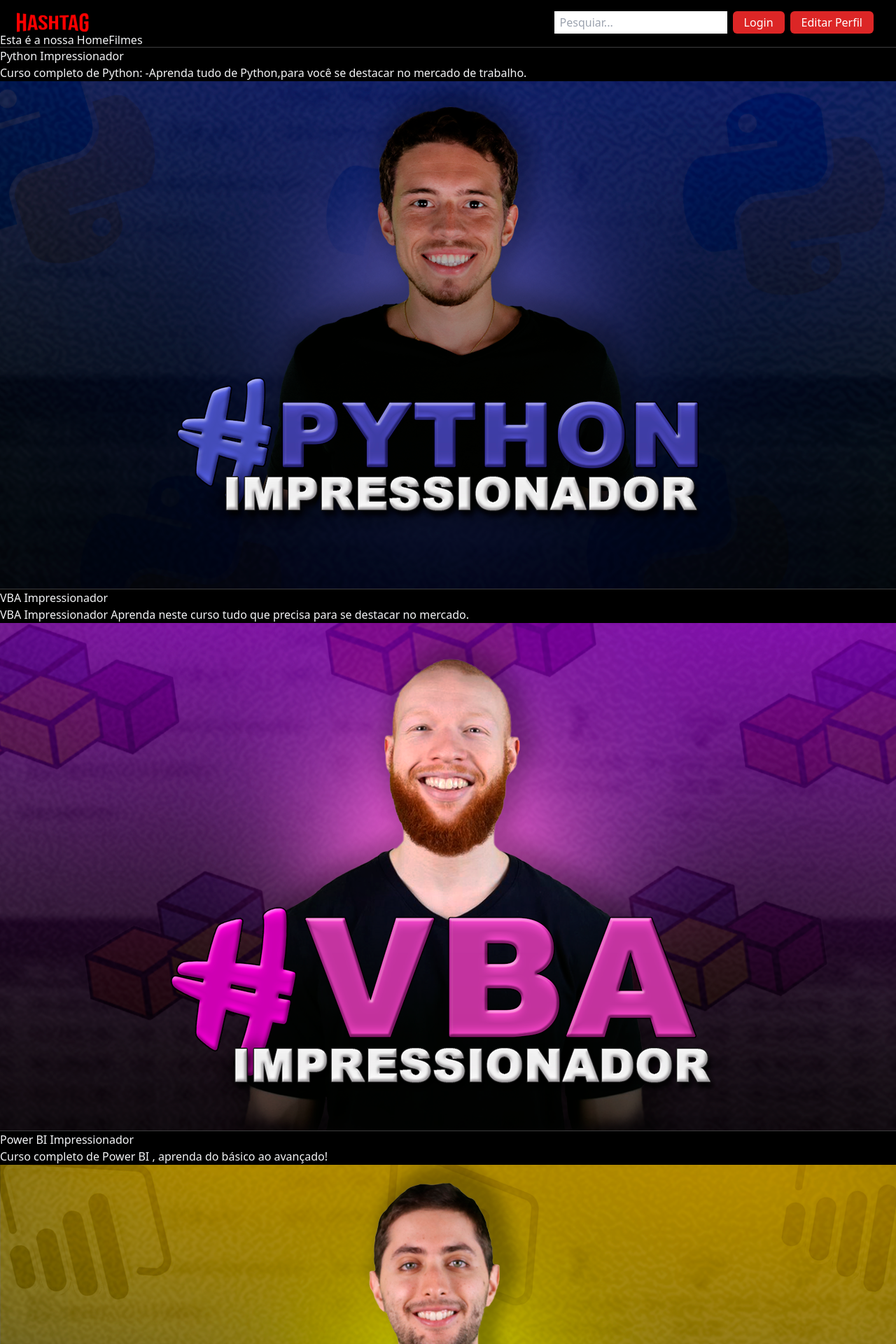
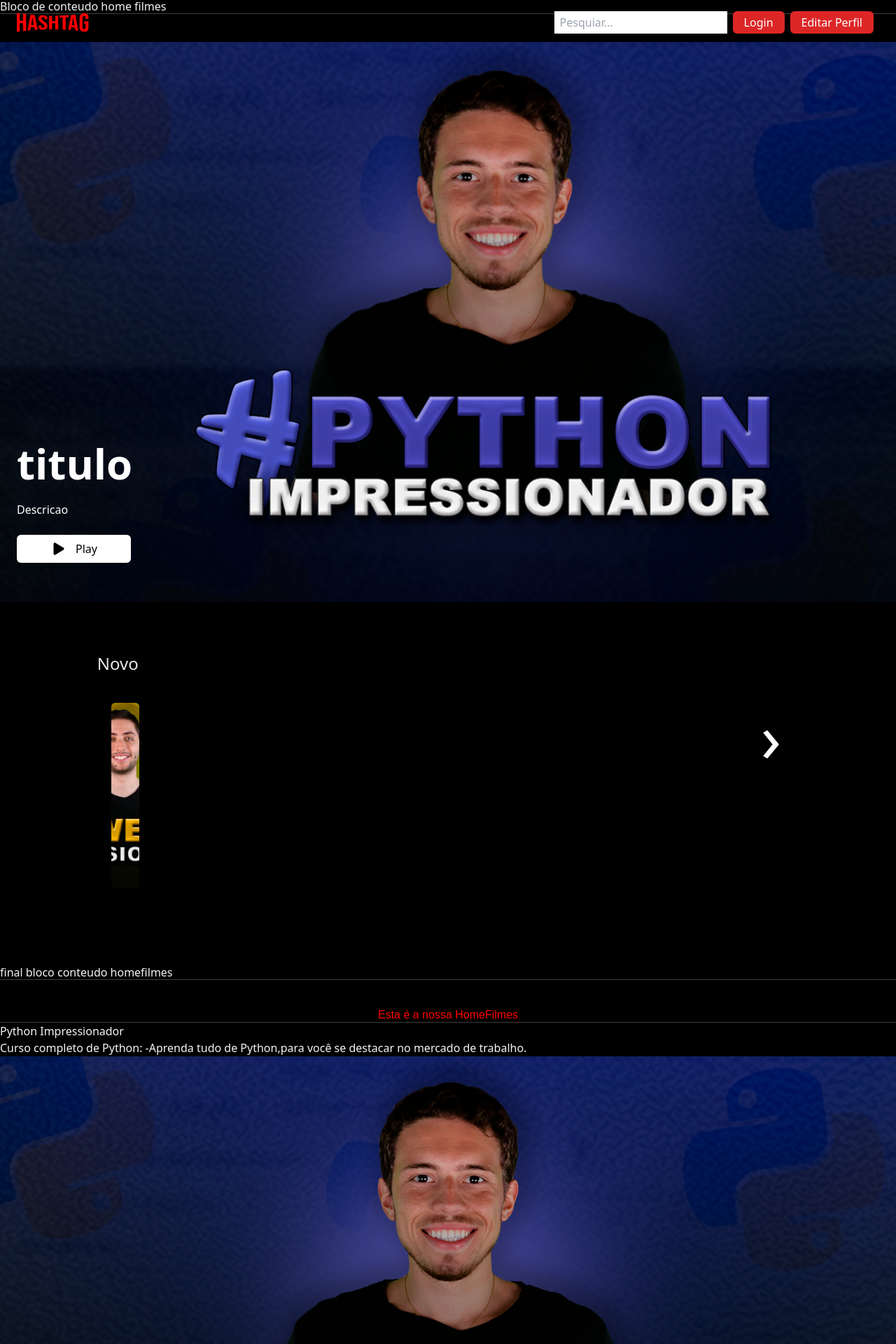
Before and after one commit to sivaldo-almeida1973/PorjetoNetflixPythonDjango, a Django app: page /filmes/ in a window 1280 px wide. Shown: the top 1920 px of the page at 70% size. Run offline with Django 5.2, Linux system fonts and the light colour scheme; data comes from the database, SQL or seed files in the repository; both versions use the stored data as it was after the commit; some libraries are stand-ins or nearby versions.

Commit message:
Edição da Página de homefilmes

```diff
--- a/filme/novos_context.py
+++ b/filme/novos_context.py
@@ -2,12 +2,12 @@ from .models import Filme
 
 #lista de filmes recentes
 def lista_filmes_recentes(request):
-     lista_filmes = Filme.objects.all().order_by('-data_criacao')[0:10]
+     lista_filmes = Filme.objects.all().order_by('-data_criacao')[0:8]  #regula a qtde de filmes na secao filmes recentes
      return {"lista_filmes_recentes": lista_filmes}
 
 #lista de filmes em alta:
 def lista_filmes_emalta(request):
-      lista_filmes = Filme.objects.all().order_by('-visualizacoes')[0:10]
+      lista_filmes = Filme.objects.all().order_by('-visualizacoes')[0:8] #regula a qtde de filmes na secao filmes em alta
       return {"lista_filmes_emalta": lista_filmes}
 
 
--- a/filme/templates/detalhesfilme.html
+++ b/filme/templates/detalhesfilme.html
@@ -7,10 +7,10 @@ HomeFilmes Hashflix
 
 <!--bloco de conteudo-->
 {% block content %}
+<h2>Inicio Bloco de conteudo detlhesfilmes</h2>
 <main class='bg-primary_black min-h-screen w-full'>
     <section class="h-screen relative bg-no-repeat pb-8 pl-6 flex  items-end bg-cover" style="background-image: url('{{ object.thumb.url }}');">
         <div>
-
             <h2 class="text-6xl font-semibold text-white my-4">
                 {{ object.titulo  }}
             </h2>
@@ -78,7 +78,7 @@ HomeFilmes Hashflix
     </section>
 
 </main>
-
+<h2>final Bloco de conteudo detlhesfilmes</h2>
 {% endblock %}
 
 <!-- criar uma url para ela na url.py-->
--- a/filme/templates/homefilmes.html
+++ b/filme/templates/homefilmes.html
@@ -1,20 +1,178 @@
 {% extends 'base.html' %}
+{% load static %} <!--para carregar uma imagem estatica-->
 
 <!--bloco de titulo-->
 {% block titulo %}
 HomeFilmes Hashflix
 {% endblock %}
 
+{% block head %}
+<style>
+    $itemGrow: 1.2;
+$duration: 250ms;
+
+html {
+  scroll-behavior: smooth;
+}
+
+body {
+  margin: 0;
+  background-color: #000;
+}
+
+h1 {
+  font-family: Arial;
+  color: red;
+  text-align: center;
+}
+
+.wrapper {
+  display: grid;
+  grid-template-columns: repeat(3,100%);
+  overflow:hidden;
+  scroll-behavior: smooth;
+
+  section {
+    width: 100%;
+    position: relative;
+    display: grid;
+    grid-template-columns: repeat(5, auto);
+    margin: 20px 0;
+
+    .item {
+      padding: 0 2px;
+      transition: $duration all;
+
+      &:hover {
+        margin: 0 40px;
+        transform: scale(1.2);
+      }
+
+    }
+
+    a {
+      position: absolute;
+      color: #fff;
+      text-decoration: none;
+      font-size: 6em;
+      background:rgb(0,0,0);
+      width: 80px;
+      padding: 20px;
+      text-align: center;
+      z-index: 1;
+
+      &:nth-of-type(1) {
+        top:0; bottom:0; left:0;
+        background: linear-gradient(-90deg, rgba(0,0,0,0) 0%, rgba(0,0,0,1) 100%);
+      }
+      &:nth-of-type(2) {
+        top:0; bottom:0; right: 0;
+        background: linear-gradient(90deg, rgba(0,0,0,0) 0%, rgba(0,0,0,1) 100%);
+      }
+
+    }
+
+  }
+}
+
+// Remove the arrow for Mobile
+@media only screen and (max-width: 600px) {
+  a.arrow__btn {
+    display:none;
+  }
+}
+</style>
+{% endblock %}
+
+
 <!--bloco de conteudo-->
 {% block content %}
-<div class="py-12">
+
+<h2>Bloco de conteudo home filmes</h2>
+
+<hr  class="p-3 mb-2 bg-gradient-primary text-white">
+<main class='bg-primary_black min-h-screen w-full'>
+    <section class="h-screen relative bg-no-repeat pb-8 pl-6 flex items-end bg-cover" style="background-image: url('{% static 'images/PYTHON2.png' %}');">
+        <div>
+            <h2 class="text-6xl font-semibold text-white my-4">
+              titulo
+            </h2>
+            <p class=" w-11/12 md:w-5/12 font-medium text-white my-4">
+                Descricao
+            </p>
+            <div class="flex my-4">
+                <a href="#">
+                    <button class="flex items-center bg-white py-2 px-5 rounded-md" style='color:black;'>
+                        <ion-icon name="play" class="text-2xl"></ion-icon>
+                        <span class="ml-3 font-medium " >
+                            Play
+                        </span>
+                    </button>
+                </a>
+            </div>
+        </div>
+    </section>
+
+
+    <section class='bg-primary_black flex justify-center py-10'>
+        <div class="p-8 w-10/12 relative" >
+            <h2 class="text-gray-200 text-2xl font-medium">
+                Novo
+            </h2>
+            <div class="wrapper">
+                <!--Paginas secao 1 filme novo-->
+              <section id="section1" class="flex flex-nowrap items-center justify-center space-x-8">
+                     <!--link leva para a secao 2-->
+                <a href="#section2" class="arrow__btn text-6xl page">‹</a>
+                  {% for filme in lista_filmes_recentes %}
+                   {% if forloop.counter < 5 %}    <!--condicao até 4-->
+                  <div class="item h-64 w-1/4 m-4">
+                      <a href="{% url 'filme:detalhesfilme' filme.pk %}">
+                        <img src="{{ filme.thumb.url }}" class="rounded-md w-full h-full object-cover">
+                      </a>
+                  </div>
+                    {% endif %}
+                    {% endfor %}
+                    <a href="#section2" class="arrow__btn text-6xl">›</a>
+              </section>
+                {% if lista_filmes_recentes|length > 4  %}    <!--O if serve para dizer quando a secao 2 ira aparecer-->
+                 <!--Paginas secao 2 filme novo-->
+                  <section id="section2" class="flex flex-nowrap items-center justify-center">
+                       <!--link leva para a secao 1-->
+                    <a href="#section1" class="arrow__btn text-6xl">‹</a>
+                     {% for filme in lista_filmes_recentes %}
+                     {% if forloop.counter > 4 %}    <!--condicao maior 4-->
+                      <div class="item h-64 w-1/4 m-4">
+                          <a href="{% url 'filme:detalhesfilme' filme.pk %}">
+                            <img src="{{ filme.thumb.url }}" class="rounded-md w-full h-full object-cover">
+                          </a>
+                      </div>
+                      {% endif %}
+                      {% endfor %}
+                    <a href="#section1" class="arrow__btn text-6xl">›</a>
+                  </section>
+                {% endif %}
+            </div>
+
+
+        </div>
+    </section>
+
+</main>
+
+<h2>final bloco conteudo homefilmes</h2>
+<hr>
+
+
+
+<div class="py-10">
     <h1>Esta é a nossa HomeFilmes</h1>
     {% for filme in object_list %}
     <hr>
         <!--exibir uma variavel do python-->
-    <a href="{% url 'filme:detalhesfilme' filme.pk %}"> <p> {{ filme.titulo }} </p> </a>
+    <a href="{% url 'filme:detalhesfilme' filme.pk %}"> <p> {{ filme.titulo }} </p> </a>  <!-- link da imagem que direciona para o filme-->
     <p> {{ filme.descricao }} </p>
-    <img src="{{ filme.thumb.url }}">
+    <img src="{{ filme.thumb.url }}"> <!-- link das imagens-->
     {% endfor %}
 </div>
 
--- a/filme/templates/homepage.html
+++ b/filme/templates/homepage.html
@@ -8,6 +8,7 @@ HomePage Hashflix
 {% endblock %}
 
 {% block content %}
+<h2>Bloco de conteudo homepage</h2>
   <header class="min-h-screen bg-black bg-blend-overlay bg-opacity-75 showcase border-gray-600 border-b-8 flex justify-center items-center bg-no-repeat"  style="background-image: url('{% static 'images/background_netflix.jpg' %}');">
         <div class="z-10 h-full py-32 md:py-0 text-gray-100 text-center flex items-center flex-col">
 
@@ -92,5 +93,5 @@ HomePage Hashflix
             <li>Hashtag</li>
         </ul>
     </footer>
-
+<h2>final Bloco de conteudo homepage</h2>
 {% endblock %}
--- a/templates/base.html
+++ b/templates/base.html
@@ -15,7 +15,7 @@
       {% endblock %}
 </head>
 <body class="bg-black text-gray-100 font-primary">
-      {% include 'navbar.html' %} <!--tipo importar a navvbar.html-->
+      {% include 'navbar.html' %} <!--importar a navbar.html-->
       {% block content %}
       {% endblock %}
 
```
Also changed, not shown: db.sqlite3, media/thumb_filmes/EXCEL_IMPRESSIONADOR_1280X725.png (added), media/thumb_filmes/POWER_POINT_IMPRESSIONADOR_1280X720.png (added), static/images/PYTHON2.png (added).
